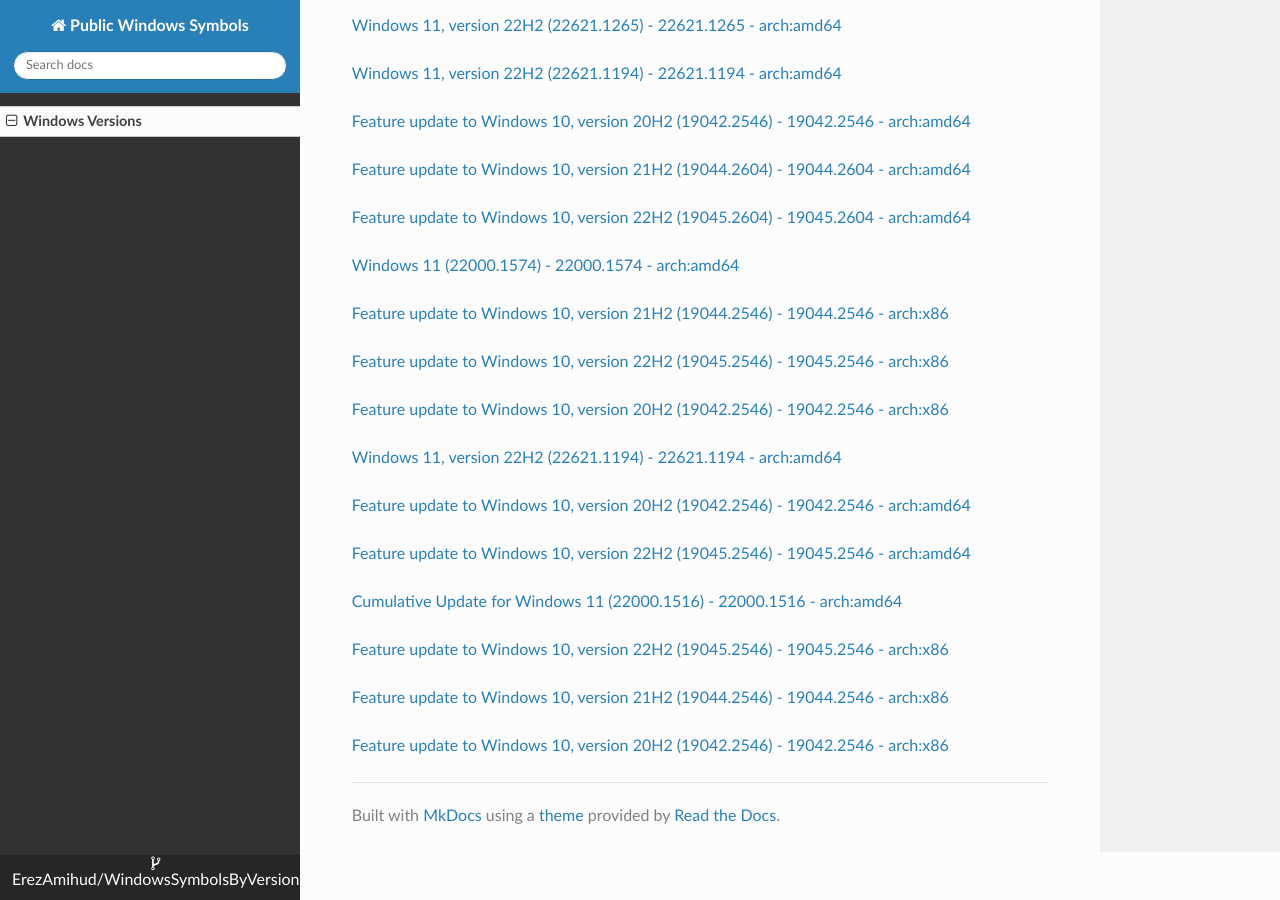
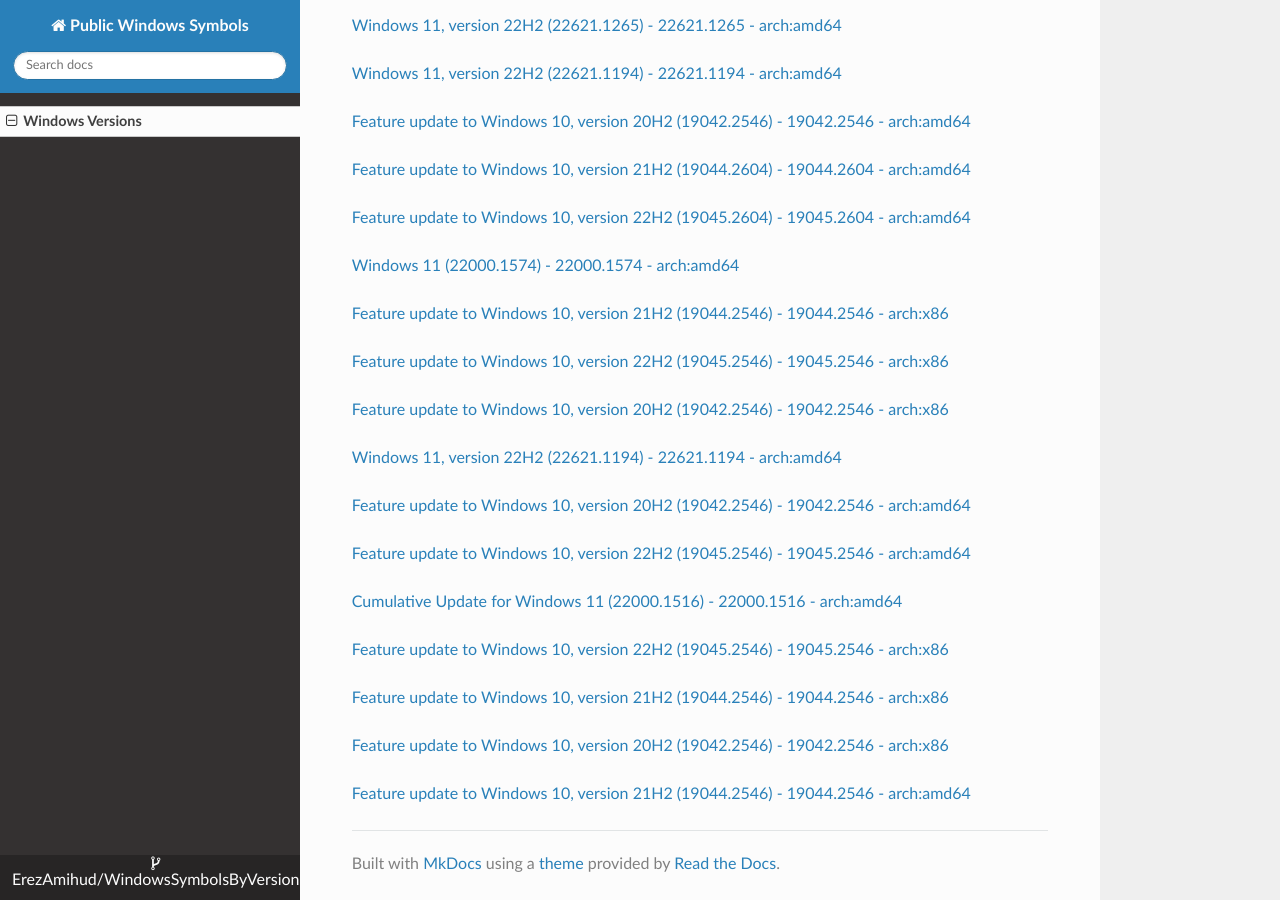
Before and after one commit to ErezAmihud/WindowsSymbolsByVersion, an MkDocs documentation site: the page built from docs/index.md, in a window 1280 px wide and 900 px high, scrolled down 40493 px. Built offline with MkDocs 1.6.1, drawn with Linux system fonts in a browser that asks for light colours; nearby versions of some CDN libraries.

Commit message:
Automated commit, add manifest for 7b878347-a1f0-4acc-b65a-f288339788fc

```diff
--- a/docs/index.md
+++ b/docs/index.md
@@ -2365,3 +2365,6 @@
 
 
 [Feature update to Windows 10, version 20H2 (19042.2546) - 19042.2546 - arch:x86](https://github.com/ErezAmihud/WindowsSymbolsByVersion/blob/main/manifests/cb89f312-22ac-4760-9f80-e5b06255e7b0.manifest)
+
+
+[Feature update to Windows 10, version 21H2 (19044.2546) - 19044.2546 - arch:amd64](https://github.com/ErezAmihud/WindowsSymbolsByVersion/blob/main/manifests/7b878347-a1f0-4acc-b65a-f288339788fc.manifest)
```
Also changed, not shown: process_builds.json (+1 -1 lines), 1 other file.
